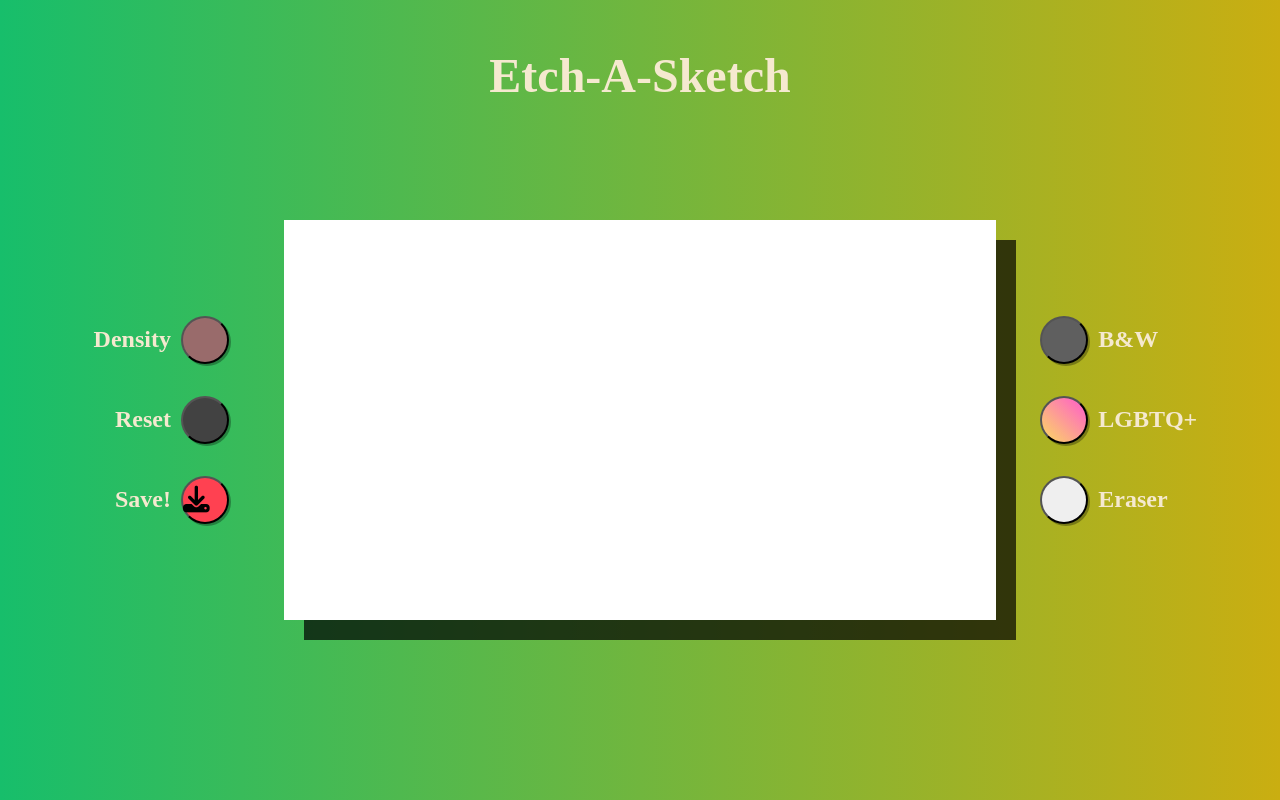
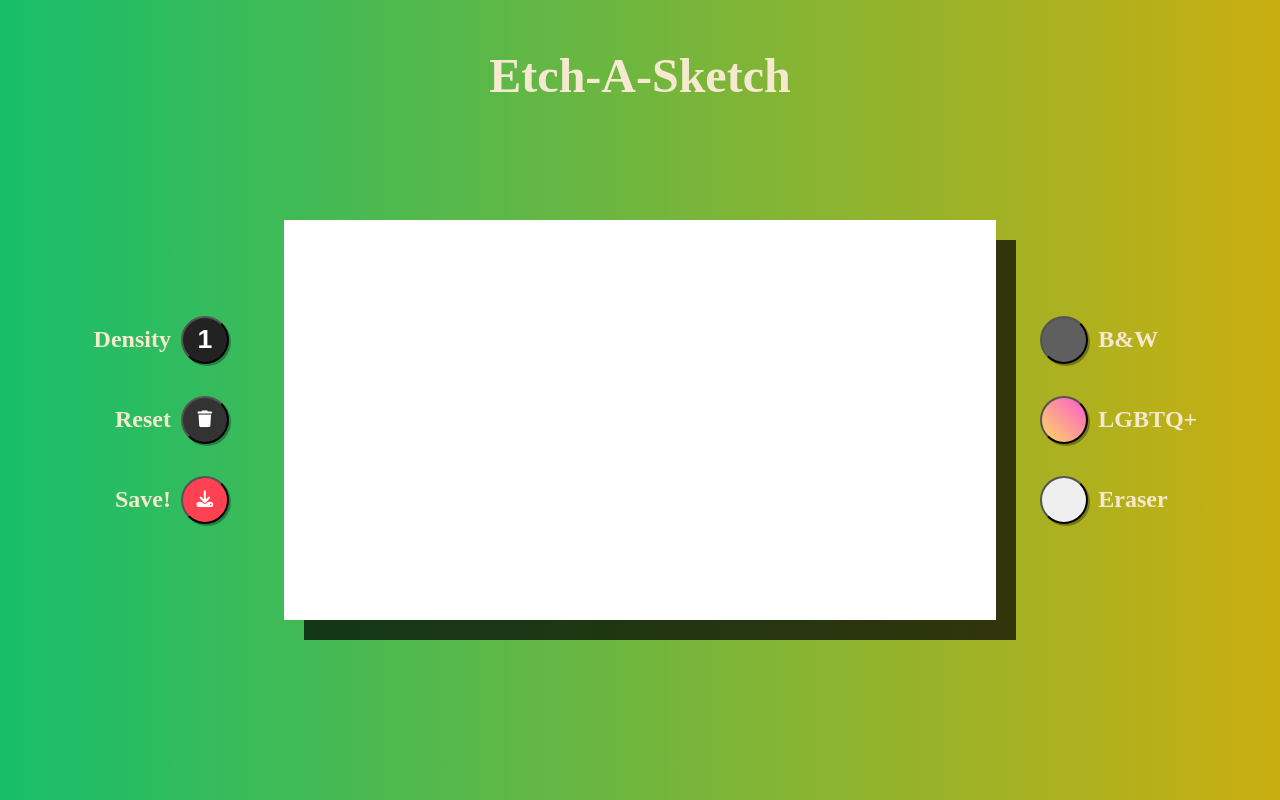
Before and after one commit to darshanCommits/Etch-A-Sketch, a website built with Vite: page index.html in a window 1280 px wide. Built offline with nearby package versions, Linux system fonts and the light colour scheme; a web font is replaced by a local one.

Commit message:
added some icons

```diff
--- a/app.js
+++ b/app.js
@@ -14,7 +14,10 @@ const phone = window.matchMedia("(max-width : 600px) and (hover : none)");
 function makeGrid() {
   container.innerHTML = "";
 
+  const btnDensity = document.querySelector(".density");
+
   density = density <= 4 ? ++density : (density = 1);
+  btnDensity.innerHTML = `<h1>${density}</h1>`;
 
   numCol = phone.matches ? 9 * density : 16 * density;
   numRow = phone.matches ? 16 * density : 9 * density;
@@ -102,16 +105,18 @@ document.addEventListener("DOMContentLoaded", makeGrid);
   button.addEventListener("click", selectFunctionality);
 });
 
-[...document.querySelectorAll(".left")].forEach((button) => {
-  button.addEventListener("click", (e) => {
-    let short = e.target.classList;
+document.querySelector(".density").addEventListener("click", () => {
+  console.log(1);
+  makeGrid();
+});
 
-    if (short.contains("reset")) {
+document.querySelector(".reset").addEventListener("click", () => {
+  console.log(2);
   density = 0;
   makeGrid();
-    } else if (short.contains("density")) {
-      makeGrid();
-    } else if (short.contains("save")) {
+});
+
+document.querySelector(".save").addEventListener("click", () => {
   html2canvas(container).then(function (canvas) {
     const link = document.createElement("a");
     link.download = "my-image.png";
@@ -119,8 +124,6 @@ document.addEventListener("DOMContentLoaded", makeGrid);
       .toDataURL("image/png")
       .replace("image/png", "image/octet-stream");
     link.click();
-      });
-    }
   });
 });
 
@@ -132,12 +135,11 @@ container.addEventListener("mouseleave", () => {
 
 container.addEventListener("touchmove", (e) => {
   e.preventDefault();
-
+  console.log(4);
   const touch = e.changedTouches[0];
   //client instead of page since it finds relative location(to its parent),
   //instead of the whole document
   const cell = document.elementFromPoint(touch.clientX, touch.clientY);
-
 
   //checks if cell exist and if it does, what is the closest element with grid item class
   if (cell && cell.closest(".grid-item")) {
--- a/index.html
+++ b/index.html
@@ -20,12 +20,12 @@
         </div>
 
         <div class="options">
-          <button class="btn-mode reset"></button>
+          <button class="btn-mode reset"><i class="fa-solid fa-lg fa-trash"></i></button>
           <h2>Reset</h2>
         </div>
 
         <div class="options">
-          <button class="btn-mode save"><i class="fa-solid fa-2x fa-download icons "></i></button>
+          <button class="btn-mode save"><i class="fa-solid fa-lg fa-download icons "></i></button>
           <h2>Save!</h2>
         </div>
       </div>
--- a/style.css
+++ b/style.css
@@ -84,28 +84,28 @@ body {
   align-items: center;
 }
 
-[class*="btn-"] {
+button {
   margin: 0 10px;
   display: flex;
-  flex-direction: column;
-  text-align: center;
   justify-content: center;
+  align-items: center;
   width: 3rem;
   height: 3rem;
   border-radius: 50%;
   filter: drop-shadow(2px 2px rgba(0, 0, 0, 0.3));
+  color: white;
 }
 
 .density {
-  background: rgb(153, 107, 107);
+  background-color: #222;
 }
 
 .save {
-  background: #ff4151;
+  background-color: #ff4151;
 }
 
 .reset {
-  background: hsl(0, 0%, 26%);
+  background-color: #333;
 }
 
 .btn-color.bw {
@@ -163,13 +163,16 @@ body {
     flex-direction: column !important;
   }
 
+  button h1 {
+    font-size: 1rem;
+  }
+
   [class*="btn-"] {
     width: 2rem;
     height: 2rem;
     margin: 1rem;
   }
 }
-
 
 .dot {
   position: absolute;
```
Lines whose indentation alone changed are shown as unchanged.
